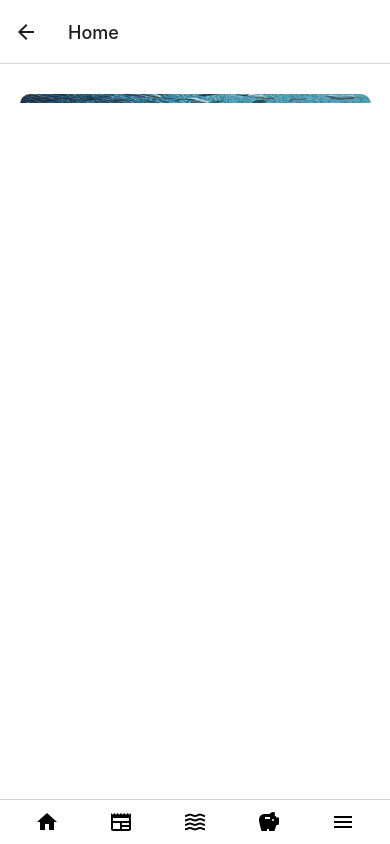
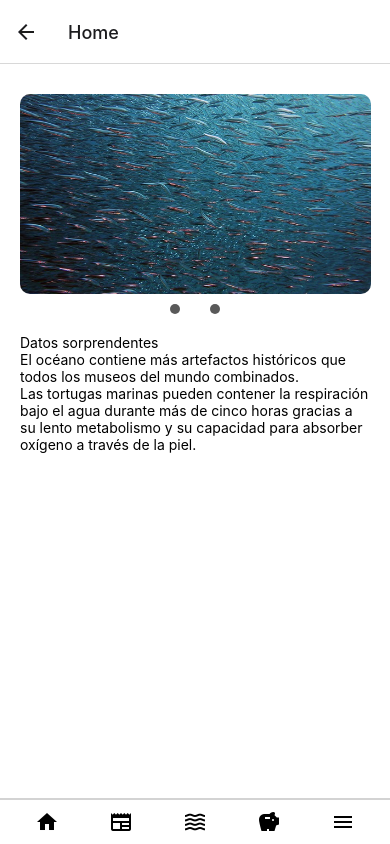
Before and after one commit to LuisFerRodVar/app-vida-submarina, a React Native app: screen /Home in a window 390 px wide. Built offline with nearby package versions, Linux system fonts and the light colour scheme.

Commit message:
Added correctly navbar and home screen

```diff
--- a/src/components/Navbar.tsx
+++ b/src/components/Navbar.tsx
@@ -4,10 +4,31 @@ import { MaterialIcons } from '@expo/vector-icons'
 import { StyleSheet } from 'react-native'
 import { useNavigation } from '@react-navigation/native'
 
+
+const styles = StyleSheet.create({
+  navbar: {
+    flexDirection: 'row',
+    justifyContent: 'space-around',
+    padding: 10,
+    backgroundColor: 'white',
+    borderTopWidth: 1,
+    borderTopColor: 'lightgray',
+  },
+  container: {
+    flex: 1,
+    backgroundColor: '#fff',
+  },
+  navbarContainer: {
+    borderTopWidth: 1,
+    borderTopColor: 'lightgray',
+  },
+});
+
 export default function Navbar() {
-  const navigation = useNavigation()
+  const navigation = useNavigation();
+
   return (
-    <View style={styles.container}>
+    <View style={styles.navbarContainer}>
       <View style={styles.navbar}>
         <TouchableOpacity onPress={() => navigation.navigate("Home")}>
           <MaterialIcons name='home' size={24} color='black' />
@@ -26,26 +47,5 @@ export default function Navbar() {
         </TouchableOpacity>
       </View>
     </View>
-  )
+  );
 }
-const styles = StyleSheet.create({
-  navbar: {
-    flexDirection: 'row',
-    justifyContent: 'space-around',
-    padding: 10,
-    backgroundColor: 'white',
-    borderTopWidth: 1,
-    borderTopColor: 'lightgray',
-    position: 'absolute',
-    bottom: 0,
-    left: 0,
-    right: 0,
-  },
-  container: {
-    height: '95%',
-    bottom: 0,
-    left: 0,
-    right: 0,
-  },
-
-})
--- a/src/screens/Home.tsx
+++ b/src/screens/Home.tsx
@@ -1,8 +1,6 @@
-
-import { View, Text, Image, ScrollView } from 'react-native';
 import React, { useEffect, useState } from 'react';
+import { View, Text, Image, ScrollView, StyleSheet } from 'react-native';
 import Navbar from '../components/Navbar';
-import { StyleSheet } from 'react-native';
 
 export default function Home() {
   const [current, setCurrent] = useState(0);
@@ -14,7 +12,7 @@ export default function Home() {
 
   useEffect(() => {
     const interval = setInterval(() => {
-      setCurrent((prevCurrent) => (prevCurrent + 1) % images.length);
+      setCurrent(prevCurrent => (prevCurrent + 1) % images.length);
     }, 5000);
     return () => clearInterval(interval);
   }, [images.length]);
@@ -36,7 +34,7 @@ export default function Home() {
             El océano contiene más artefactos históricos que todos los museos del mundo combinados.
           </Text>
           <Text style={styles.text}>
-            ¿Sabías que Las tortugas marinas pueden contener la respiración bajo el agua durante más de cinco horas gracias a su lento metabolismo y su capacidad para absorber oxígeno a través de la piel?
+            Las tortugas marinas pueden contener la respiración bajo el agua durante más de cinco horas gracias a su lento metabolismo y su capacidad para absorber oxígeno a través de la piel.
           </Text>
         </View>
       </ScrollView>
@@ -52,12 +50,13 @@ const styles = StyleSheet.create({
   },
   scrollContainer: {
     flexGrow: 1,
+    paddingBottom: 80, // Ajusta este valor según la altura del Navbar
   },
   carouselContainer: {
     marginBottom: 20,
   },
   image: {
-    margin: 'auto',
+    alignSelf: 'center',
     marginTop: 30,
     width: '90%',
     height: 200,
@@ -73,29 +72,17 @@ const styles = StyleSheet.create({
     height: 10,
     width: 10,
     backgroundColor: '#595959',
-    margin: 8,
+    marginHorizontal: 5,
     borderRadius: 5,
   },
   currentDot: {
     height: 10,
     width: 10,
     backgroundColor: '#fff',
-    margin: 8,
+    marginHorizontal: 5,
     borderRadius: 5,
   },
   content: {
     paddingHorizontal: 20,
   },
-  title: {
-    fontSize: 24,
-    fontWeight: 'bold',
-    marginBottom: 10,
-  },
-  text: {
-    fontSize: 16,
-    marginBottom: 10,
-  },
-  navbar: {
-    backgroundColor: '#000',
-  }
 });
```
